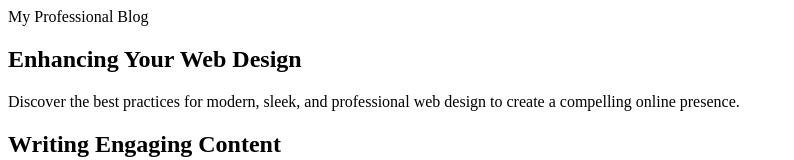
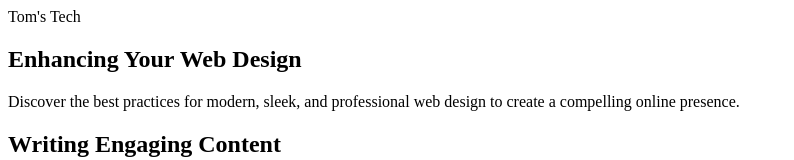
Before and after one commit to tomejenkins/blog, a plain HTML site: page index.html in a window 1280 px wide. Shown: the top 160 px of the page, without its empty margins (0-794 px from the left). Drawn offline with Linux system fonts and the light colour scheme.

Commit message:
Verbiage

```diff
--- a/index.html
+++ b/index.html
@@ -9,7 +9,7 @@
 <body>
     <div class="container">
         <div class="header">
-            My Professional Blog
+            Tom's Tech
         </div>
         <div class="post">
             <h2>Enhancing Your Web Design</h2>
```
